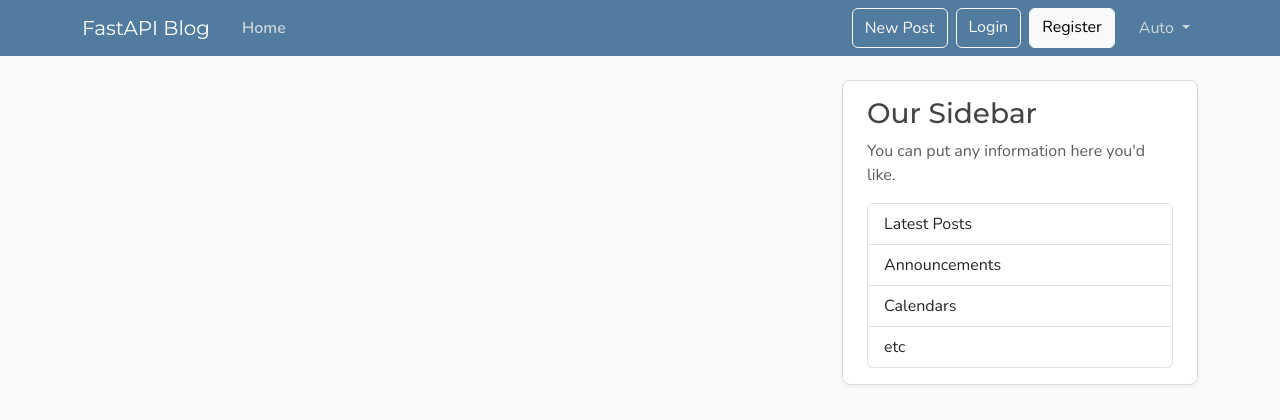
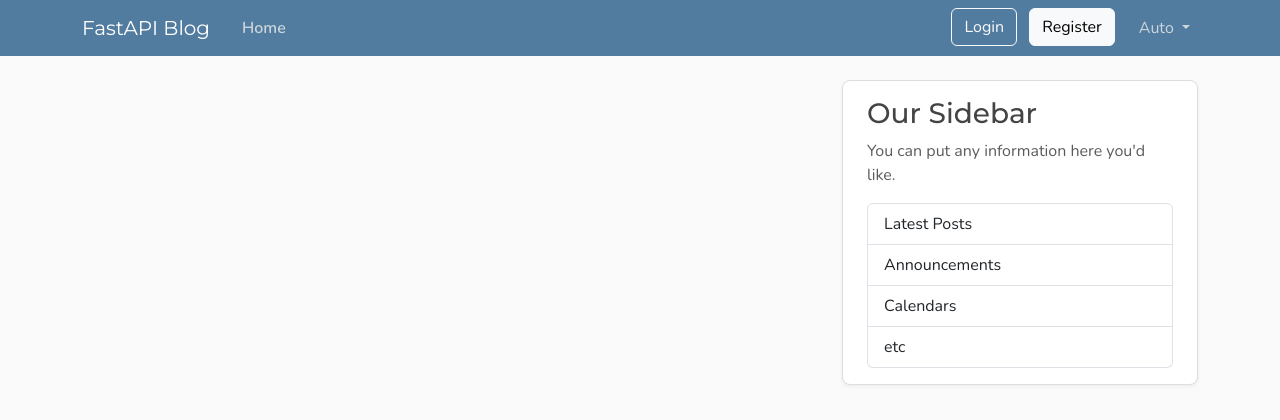
Before and after one commit to architav7/FastAPI-blog, a FastAPI app: page / in a window 1280 px wide. Shown: the top 420 px of the page. Run offline with FastAPI, Linux system fonts and the light colour scheme; data that the repository does not hold is empty; parts of the project's set-up code (start-up, migrations or seed data) failed here and were passed over.

Commit message:
add login/logout links in navbar for auth redirect

```diff
--- a/templates/layout.html
+++ b/templates/layout.html
@@ -75,12 +75,18 @@
           </div>
           <!-- Navbar Right Side -->
           <div class="navbar-nav">
-            <!-- NOTE: Once auth is set up, this button will only be visible when logged in -->
-            <button class="btn btn-outline-light mb-2 mb-md-0 me-md-2" type="button" data-bs-toggle="modal"
-              data-bs-target="#createPostModal">New Post</button>
-            <!-- NOTE: Once auth is set up, this button will only be visible when logged in -->
-            <a class="btn btn-outline-light mb-2 mb-md-0 me-md-2" href="#">Login</a>
-            <a class="btn btn-light mb-2 mb-md-0 me-md-3" href="#">Register</a>
+            <!-- Shown when logged in (hidden by default, shown via JS) -->
+            <div id="loggedInNav" class="d-none">
+              <button class="btn btn-outline-light mb-2 mb-md-0 me-md-2" type="button" data-bs-toggle="modal"
+                data-bs-target="#createPostModal">New Post</button>
+              <span id="usernameDisplay" class="navbar-text me-md-2"></span>
+              <button class="btn btn-outline-light mb-2 mb-md-0 me-md-3" type="button" id="logoutBtn">Logout</button>
+            </div>
+            <!-- Shown when logged out -->
+            <div id="loggedOutNav">
+              <a class="btn btn-outline-light mb-2 mb-md-0 me-md-2" href="{{ url_for('login_page') }}">Login</a>
+              <a class="btn btn-light mb-2 mb-md-0 me-md-3" href="{{ url_for('register_page') }}">Register</a>
+            </div>
             <div class="nav-item dropdown">
               <a class="nav-link dropdown-toggle" href="#" role="button" id="bd-theme" data-bs-toggle="dropdown"
                 aria-expanded="false">
@@ -240,6 +246,37 @@
   </script>
 
 
+
+  <!-- Auth State Management -->
+  <script type="module">
+    import { getCurrentUser, logout } from '/static/js/auth.js';
+
+    // Update navbar based on auth state
+    async function updateAuthUI() {
+      const user = await getCurrentUser();
+      const loggedInNav = document.getElementById('loggedInNav');
+      const loggedOutNav = document.getElementById('loggedOutNav');
+
+      if (user) {
+        loggedInNav.classList.remove('d-none');
+        loggedInNav.classList.add('d-flex');
+        loggedOutNav.classList.add('d-none');
+        document.getElementById('usernameDisplay').textContent = user.email;
+      } else {
+        loggedInNav.classList.add('d-none');
+        loggedInNav.classList.remove('d-flex');
+        loggedOutNav.classList.remove('d-none');
+      }
+    }
+
+    // Logout handler
+    document.getElementById('logoutBtn').addEventListener('click', logout);
+
+    // Update UI on page load
+    updateAuthUI();
+  </script>
+
+
   <!-- Create Post Form Handler -->
   <script type="module">
     import {
```
